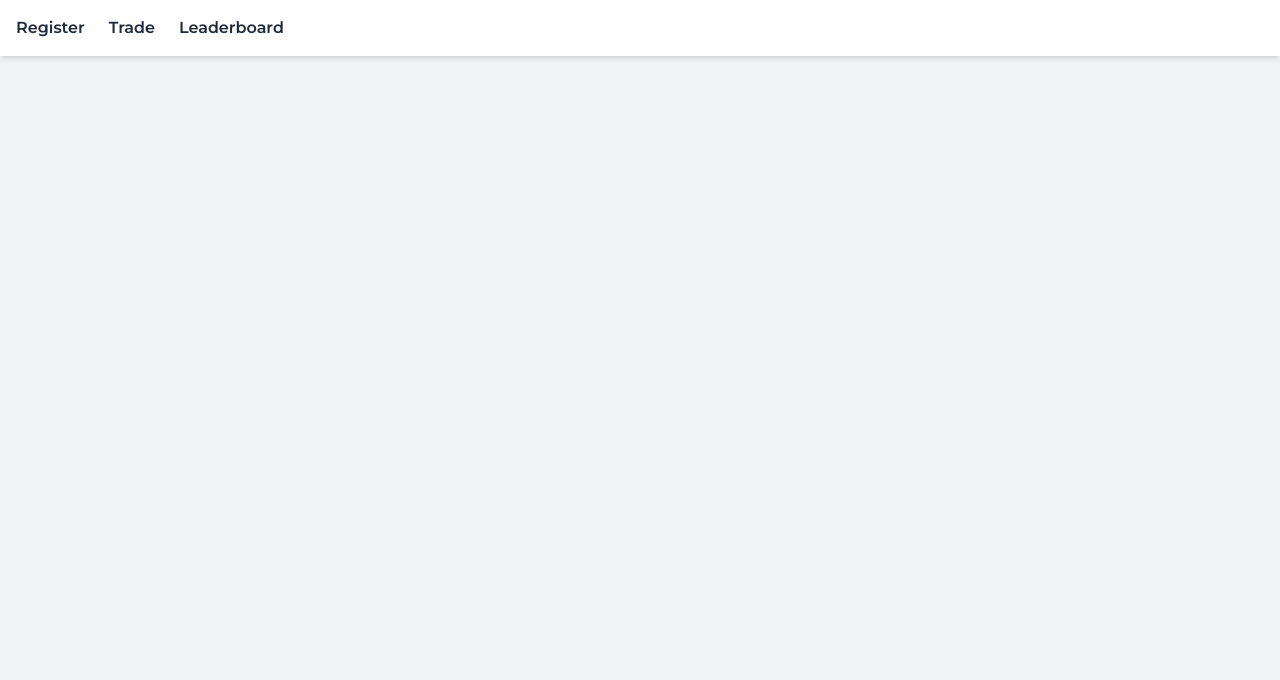
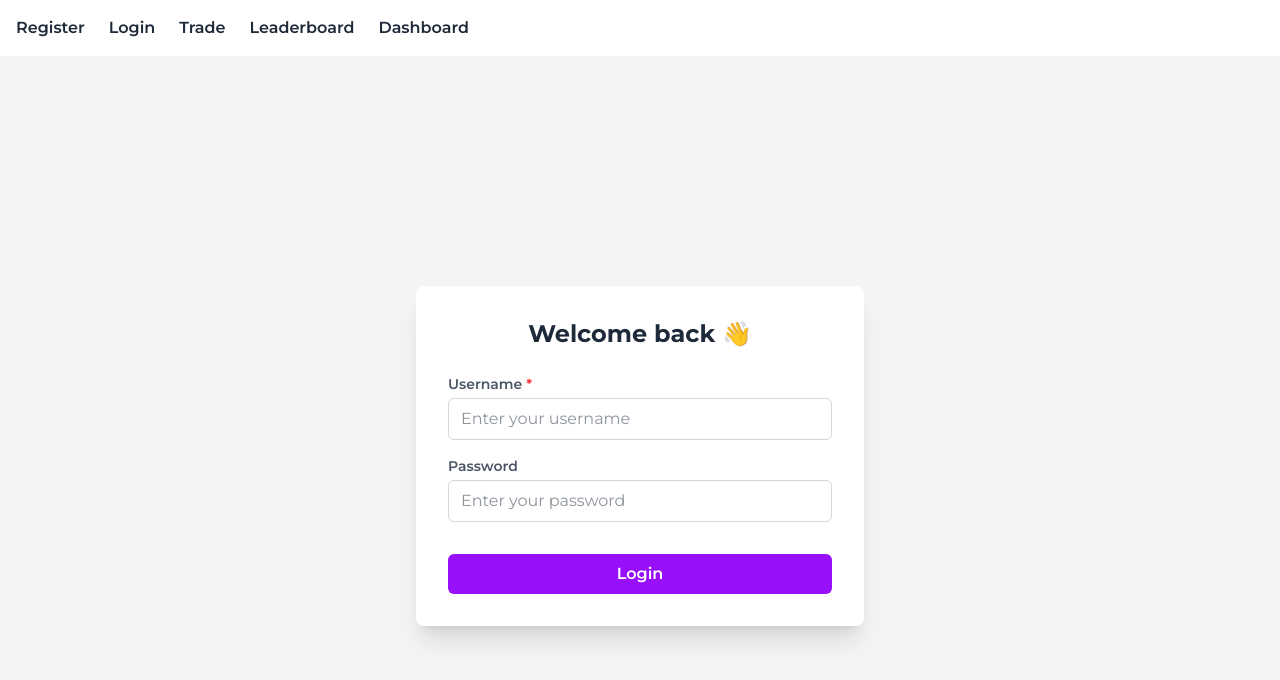
Before and after one commit to rohitroy-github/project-c2-engine, a React (Vite) app in the folder client/: page /login in a window 1280 px wide. Shown: the top 680 px of the page. Built offline with nearby package versions, Linux system fonts and the light colour scheme; no server answers.

Commit message:
add: Login & Dashboard pages

```diff
--- a/client/src/App.jsx
+++ b/client/src/App.jsx
@@ -9,22 +9,24 @@ import RegisterPage from "./pages/RegisterPage";
 import TradePage from "./pages/TradePage";
 import LeaderboardPage from "./pages/LeaderboardPage";
 import { AuthProvider } from "./context/authContext";
+import LoginPage from "./pages/LoginPage";
+import DashboardPage from "./pages/DashboardPage";
 
 function App() {
   return (
-
     <Router>
       <AuthProvider>
         <Navbar />
         <Routes>
           <Route path="/" element={<Navigate to="/register" />} />
           <Route path="/register" element={<RegisterPage />} />
+          <Route path="/login" element={<LoginPage />} />
           <Route path="/trade" element={<TradePage />} />
           <Route path="/leaderboard" element={<LeaderboardPage />} />
+          <Route path="/dashboard" element={<DashboardPage />} />
         </Routes>
       </AuthProvider>
     </Router>
-
   );
 }
 
--- a/client/src/layout/Navbar.jsx
+++ b/client/src/layout/Navbar.jsx
@@ -9,11 +9,17 @@ export default function Navbar() {
         <Link to="/register" className="hover:text-purple-600 transition">
           Register
         </Link>
+        <Link to="/login" className="hover:text-purple-600 transition">
+          Login
+        </Link>
         <Link to="/trade" className="hover:text-purple-600 transition">
           Trade
         </Link>
         <Link to="/leaderboard" className="hover:text-purple-600 transition">
           Leaderboard
+        </Link>
+                <Link to="/dashboard" className="hover:text-purple-600 transition">
+          Dashboard
         </Link>
       </div>
 
--- /dev/null
+++ b/client/src/pages/DashboardPage.jsx
@@ -0,0 +1,86 @@
+import { useEffect } from "react";
+import { useAuthContext } from "../context/authContext";
+import { fetchStatus } from "../api";
+
+export default function DashboardPage() {
+  const { userInfo, refreshUserInfo } = useAuthContext();
+
+  useEffect(() => {
+    if (userInfo?.username) {
+      refreshUserInfo(userInfo.username);
+    }
+  }, [userInfo?.username]);
+
+  if (!userInfo) {
+    return (
+      <div className="min-h-screen flex items-center justify-center text-gray-600 font-montserrat">
+        <p className="text-lg">🔐 Please log in to view your dashboard.</p>
+      </div>
+    );
+  }
+
+  return (
+    <div className="min-h-screen bg-gray-50 p-6 font-montserrat">
+      <div className="max-w-4xl mx-auto bg-white p-8 shadow-xl rounded-lg">
+        <h1 className="text-3xl font-bold text-purple-600 mb-6">
+          📊 Dashboard
+        </h1>
+
+        <div className="grid grid-cols-1 sm:grid-cols-2 gap-6 mb-8">
+          <div className="bg-purple-100 p-4 rounded">
+            <p className="text-gray-600 text-sm">Username</p>
+            <p className="text-lg font-semibold">{userInfo.username}</p>
+          </div>
+          <div className="bg-green-100 p-4 rounded">
+            <p className="text-gray-600 text-sm">USD Balance</p>
+            <p className="text-lg font-semibold">${userInfo.usd.toFixed(2)}</p>
+          </div>
+          <div className="bg-yellow-100 p-4 rounded">
+            <p className="text-gray-600 text-sm">Realized PnL</p>
+            <p className="text-lg font-semibold text-yellow-700">
+              ${userInfo.realizedPNL.toFixed(2)}
+            </p>
+          </div>
+          <div className="bg-blue-100 p-4 rounded">
+            <p className="text-gray-600 text-sm">Unrealized PnL</p>
+            <p className="text-lg font-semibold text-blue-700">
+              ${userInfo.unrealizedPNL.toFixed(2)}
+            </p>
+          </div>
+          <div className="bg-indigo-100 p-4 rounded sm:col-span-2">
+            <p className="text-gray-600 text-sm">Total PnL</p>
+            <p className="text-2xl font-bold text-indigo-700">
+              ${(userInfo.pnl || 0).toFixed(2)}
+            </p>
+          </div>
+        </div>
+
+        <h2 className="text-xl font-semibold text-gray-800 mb-4">
+          📦 Holdings
+        </h2>
+        <div className="overflow-x-auto">
+          <table className="min-w-full text-sm border border-gray-300">
+            <thead className="bg-gray-200 text-left">
+              <tr>
+                <th className="p-2 border">Symbol</th>
+                <th className="p-2 border">Quantity</th>
+                <th className="p-2 border">Cost Basis</th>
+              </tr>
+            </thead>
+            <tbody>
+              {/* {Object.entries(userInfo.holdings).map(([symbol, data]) =>
+                data.quantity > 0 ? (
+                  <tr key={symbol}>
+                    <td className="p-2 border">{symbol}</td>
+                    <td className="p-2 border">{data.quantity.toFixed(4)}</td>
+                    <td className="p-2 border">${data.costBasis.toFixed(2)}</td>
+                  </tr>
+                ) : null
+              )} */}
+            </tbody>
+          </table>
+        </div>
+      </div>
+    </div>
+  );
+}
--- /dev/null
+++ b/client/src/pages/LoginPage.jsx
@@ -0,0 +1,91 @@
+import { useState } from "react";
+import { useNavigate } from "react-router-dom";
+import { useAuthContext } from "../context/authContext";
+import { fetchStatus } from "../api";
+
+export default function LoginPage() {
+  const [username, setUsername] = useState("");
+  const [password, setPassword] = useState("");
+
+  const navigate = useNavigate();
+  const { updateAuth } = useAuthContext();
+
+  const handleLogin = async (e) => {
+    e.preventDefault();
+
+    if (!username.trim()) {
+      alert("⚠️ Username is required!");
+      return;
+    }
+
+    try {
+      const res = await fetchStatus(username);
+      if (res.data?.usd !== undefined) {
+        updateAuth({
+          username,
+          usd: res.data.usd,
+          pnl: res.data.pnl,
+          realizedPNL: res.data.realizedPNL,
+          unrealizedPNL: res.data.unrealizedPNL,
+        });
+
+        console.log("✅ Logged in as:", username);
+        alert("✅ Login successful!");
+        navigate("/trade");
+      }
+    } catch (err) {
+      const message =
+        err.response?.data?.error || err.message || "User not found.";
+      alert("🚫 Login failed: " + message);
+      console.error("❌ Login error:", err);
+    }
+  };
+
+  return (
+    <div className="min-h-screen bg-gray-100 flex items-center justify-center font-montserrat">
+      <div className="bg-white shadow-xl p-8 rounded-lg w-full max-w-md">
+        <h1 className="text-2xl font-bold text-center mb-6 text-gray-800">
+          Welcome back 👋
+        </h1>
+
+        <form onSubmit={handleLogin} className="space-y-4">
+          <div>
+            <label className="block text-sm text-gray-600 mb-1 font-semibold">
+              Username <span className="text-red-500">*</span>
+            </label>
+            <input
+              type="text"
+              name="username"
+              value={username}
+              onChange={(e) => setUsername(e.target.value)}
+              required
+              className="w-full border border-gray-300 rounded-md px-3 py-2 outline-none focus:ring-2 focus:ring-purple-500"
+              placeholder="Enter your username"
+            />
+          </div>
+
+          <div>
+            <label className="block text-sm text-gray-600 mb-1 font-semibold">
+              Password
+            </label>
+            <input
+              type="password"
+              name="password"
+              value={password}
+              onChange={(e) => setPassword(e.target.value)}
+              className="w-full border border-gray-300 rounded-md px-3 py-2 outline-none focus:ring-2 focus:ring-purple-400"
+              placeholder="Enter your password"
+            />
+          </div>
+
+          <button
+            type="submit"
+            className="w-full mt-4 bg-purple-600 hover:bg-purple-700 text-white font-semibold py-2 px-4 rounded-md transition"
+          >
+            Login
+          </button>
+        </form>
+      </div>
+    </div>
+  );
+}
--- a/client/src/pages/RegisterPage.jsx
+++ b/client/src/pages/RegisterPage.jsx
@@ -67,7 +67,7 @@ export default function RegisterPage() {
     <div className="min-h-screen bg-gray-100 flex items-center justify-center font-montserrat">
       <div className="bg-white shadow-xl p-8 rounded-lg w-full max-w-md">
         <h1 className="text-2xl font-bold text-center mb-6 text-gray-800">
-          Let's sign up !
+          Let's sign up 📝
         </h1>
 
         <form onSubmit={handleSubmit} className="space-y-4">
@@ -130,7 +130,7 @@ export default function RegisterPage() {
             type="submit"
             className="w-full mt-4 bg-purple-600 hover:bg-purple-700 text-white font-semibold py-2 px-4 rounded-md transition"
           >
-            Register
+            Sign Up
           </button>
         </form>
       </div>
```
